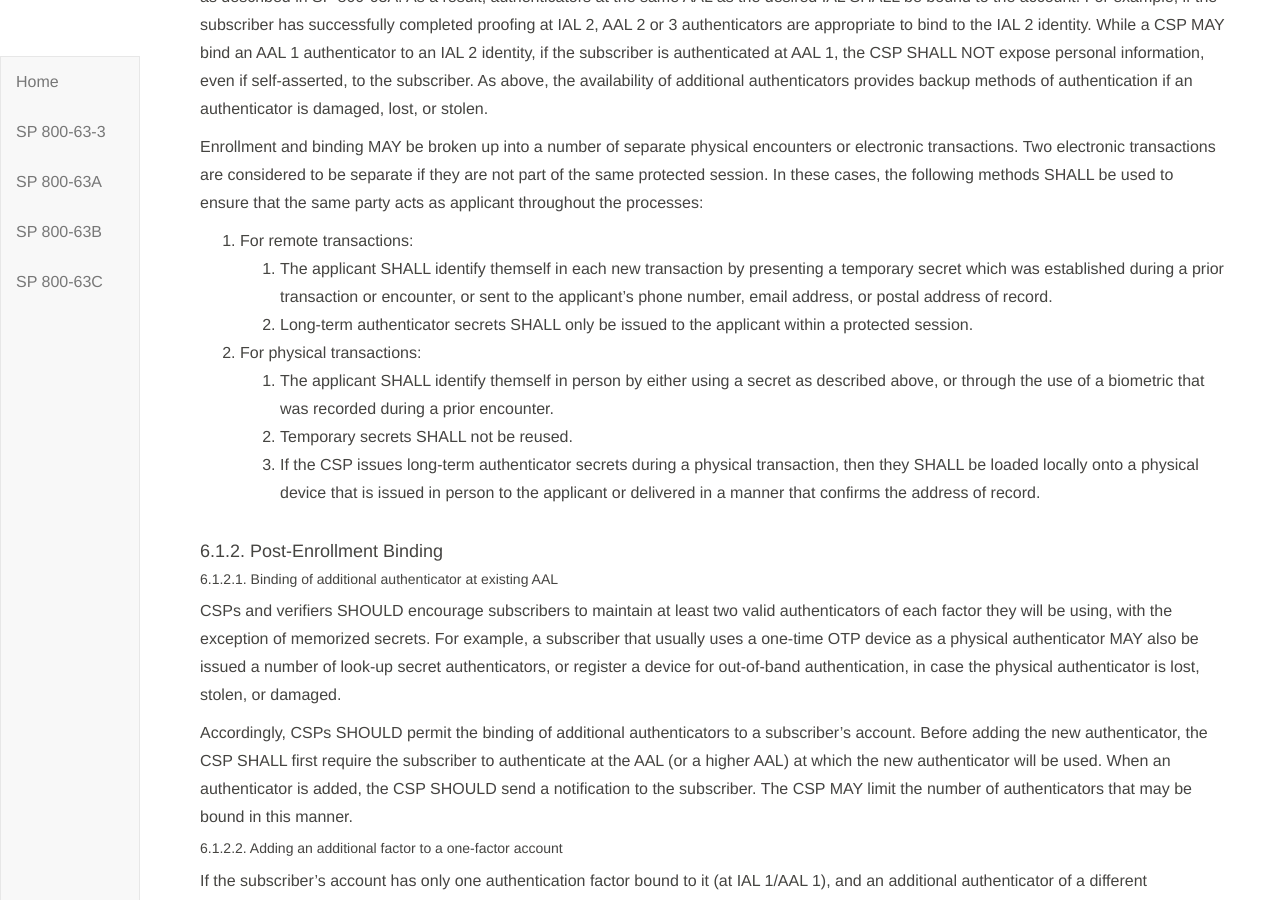
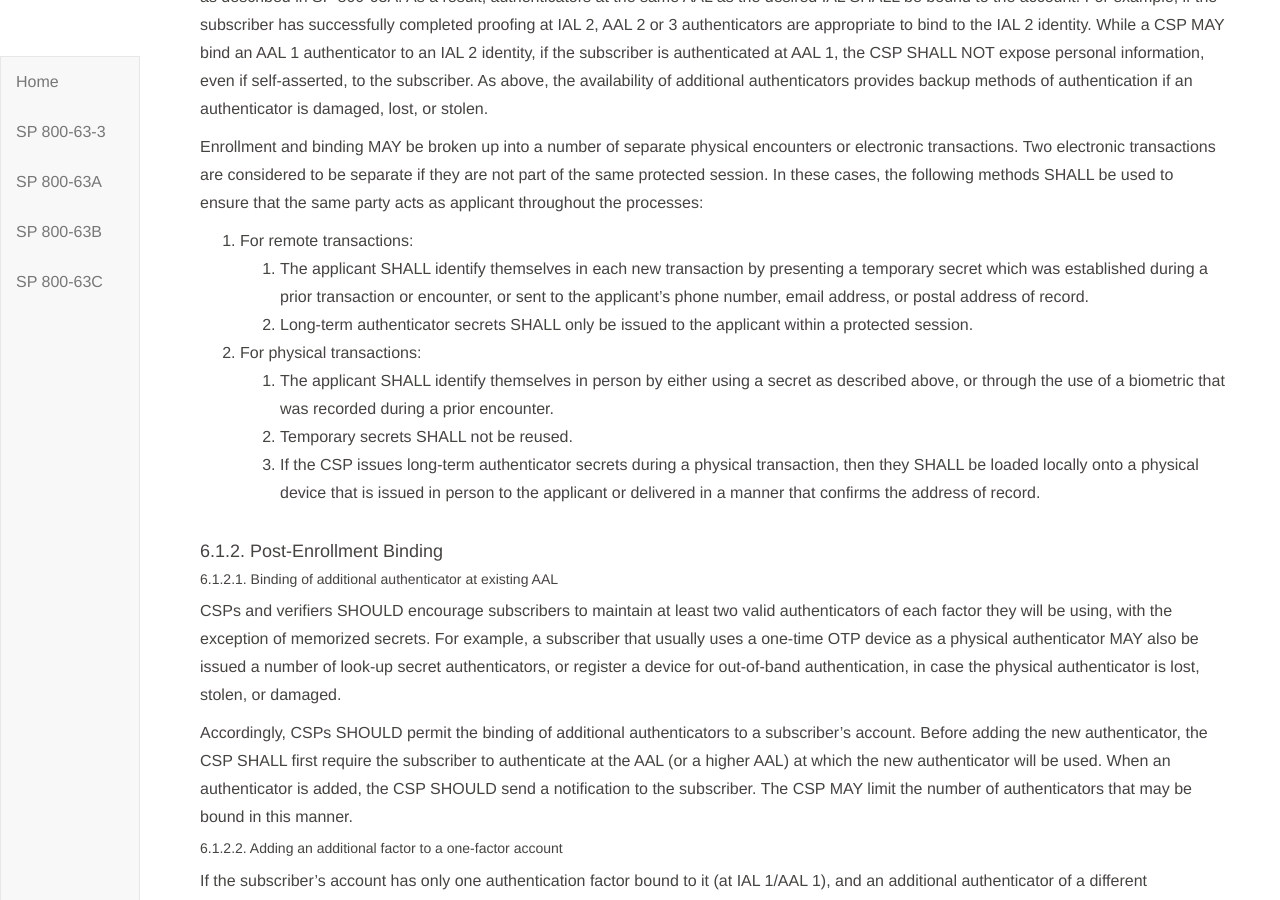
Before and after one commit to usnistgov/800-63-3, a Jekyll site: the page built from sp800-63b/sec6_lifecycle.md, in a window 1280 px wide and 900 px high, scrolled down 857 px. Built offline with Jekyll 4.4.1, drawn with Linux system fonts in a browser that asks for light colours; our own code applies the rules of GitHub Pages for plain Markdown files.

Commit message:
Grammar fix

```diff
--- a/sp800-63b/sec6_lifecycle.md
+++ b/sp800-63b/sec6_lifecycle.md
@@ -23,10 +23,10 @@ At IAL 2 and above, identifying information is associated with the online identi
 Enrollment and binding MAY be broken up into a number of separate physical encounters or electronic transactions. Two electronic transactions are considered to be separate if they are not part of the same protected session. In these cases, the following methods SHALL be used to ensure that the same party acts as applicant throughout the processes:
 
 1. For remote transactions:
-	2. The applicant SHALL identify themself in each new transaction by presenting a temporary secret which was established during a prior transaction or encounter, or sent to the applicant’s phone number, email address, or postal address of record.
+	2. The applicant SHALL identify themselves in each new transaction by presenting a temporary secret which was established during a prior transaction or encounter, or sent to the applicant’s phone number, email address, or postal address of record.
 	3. Long-term authenticator secrets SHALL only be issued to the applicant within a protected session.
 2. For physical transactions:
-	3. The applicant SHALL identify themself in person by either using a secret as described above, or through the use of a biometric that was recorded during a prior encounter.
+	3. The applicant SHALL identify themselves in person by either using a secret as described above, or through the use of a biometric that was recorded during a prior encounter.
 	4. Temporary secrets SHALL not be reused.
 	5. If the CSP issues long-term authenticator secrets during a physical transaction, then they SHALL be loaded locally onto a physical device that is issued in person to the applicant or delivered in a manner that confirms the address of record.
 
```
